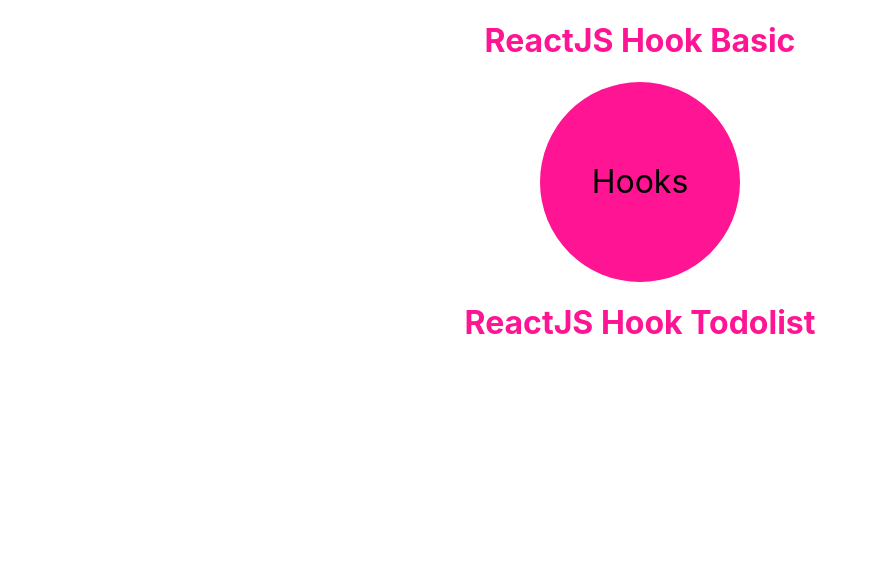
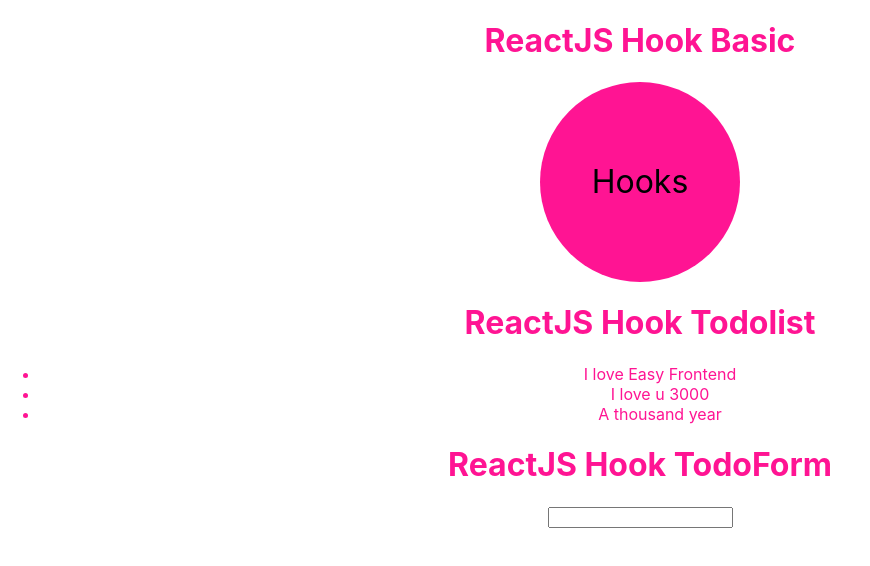
Before and after one commit to snmtriet/ReactJS-Hooks, a React (Create React App) app: page / in a window 1280 px wide. Shown: the top 566 px of the page, without its empty margins (0-870 px from the left). Built offline with nearby package versions, Linux system fonts and the light colour scheme.

Commit message:
todo Form

```diff
--- a/src/App.js
+++ b/src/App.js
@@ -1,6 +1,7 @@
-import react, { useState } from 'react';
+import { useState } from 'react';
 import './App.scss';
 import ColorBox from './components/ColorBox';
+import TodoForm from './components/TodoForm';
 import TodoList from './components/TodoList';
 
 function App() {
@@ -10,12 +11,38 @@
     { id: 3, title: 'A thousand year' },
   ]);
 
+  function handleTodoClick(todo) {
+    // console.log(todo);
+    const index = todoList.findIndex(x => x.id === todo.id);
+    if (index < 0) return;
+
+    const newTodoList = [...todoList];
+    newTodoList.splice(index, 1);
+    setTodoList(newTodoList);
+  }
+
+  function handleTodoFormSubmit(formValue) {
+    console.log(formValue);
+    const newTodo = {
+      id: todoList.length + 1,
+      ...formValue,
+    };
+    const newTodoList = [...todoList];
+    newTodoList.push(newTodo);
+    setTodoList(newTodoList);
+  }
+
   return (
     <div className="app">
       <h1>ReactJS Hook Basic</h1>
       <ColorBox />
+
       <h1>ReactJS Hook Todolist</h1>
-      <TodoList />
+      <TodoList todos={todoList} onTodoClick={handleTodoClick} />
+
+      <h1>ReactJS Hook TodoForm</h1>
+      <TodoForm onSubmit={handleTodoFormSubmit} />
+
     </div>
   );
 }
--- /dev/null
+++ b/src/components/TodoForm/index.jsx
@@ -0,0 +1,43 @@
+import React, { useState } from 'react';
+import PropTypes from 'prop-types';
+
+TodoForm.propTypes = {
+    onSubmit: PropTypes.func,
+};
+
+TodoForm.defaultProps = {
+    onSubmit: null,
+};
+
+function TodoForm(props) {
+    const { onSubmit } = props;
+    const [value, setValue] = useState('');
+
+    function handleValueChange(e) {
+        console.log(e.target.value);
+        setValue(e.target.value)
+    }
+
+    function handleSubmit(e) {
+        e.preventDefault();
+        if (!onSubmit) return;
+
+        const formValue = {
+            title: value,
+        }
+        onSubmit(formValue);
+
+        setValue('');
+    }
+
+    return (
+        <form onSubmit={handleSubmit}>
+            <input
+                type="text"
+                value={value}
+                onChange={handleValueChange} />
+        </form>
+    );
+}
+
+export default TodoForm;
--- a/src/components/TodoList/index.jsx
+++ b/src/components/TodoList/index.jsx
@@ -1,5 +1,5 @@
+import PropTypes from 'prop-types';
 import React from 'react';
-import PropTypes from 'prop-types';
 
 TodoList.propTypes = {
     todos: PropTypes.array,
@@ -9,12 +9,29 @@
 TodoList.defaultProps = {
     todos: [],
     onTodoClick: null,
-}
+};
 
 function TodoList(props) {
+    const { todos, onTodoClick } = props;
+
+    function handleClick(todo) {
+        if (onTodoClick) {
+            onTodoClick(todo);
+        }
+    }
+
     return (
         <div>
-
+            <ul className="todo-list">
+                {todos.map(todo => (
+                    <li
+                        key={todo.id}
+                        onClick={() => handleClick(todo)}
+                    >
+                        {todo.title}
+                    </li>
+                ))}
+            </ul>
         </div>
     );
 }
```
